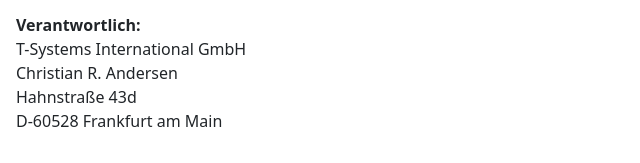
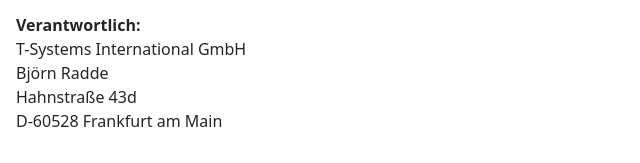
Before and after one commit to corona-warn-app/cwa-map-public-frontend, a website built with webpack: page static/impressum.html in a window 1280 px wide. Shown: the part 601-764 px from the top of the page, 0-640 px from the left. Built offline with nearby package versions, Linux system fonts and the light colour scheme.

Commit message:
fixed impressum

```diff
--- a/static/impressum.html
+++ b/static/impressum.html
@@ -86,7 +86,7 @@
     <span><strong>Verantwortlich:</strong></span>
     <address>
         T-Systems International GmbH<br>
-        Christian R. Andersen<br>
+        Björn Radde<br>
         Hahnstraße 43d<br>
         D-60528 Frankfurt am Main<br>
     </address>
```
